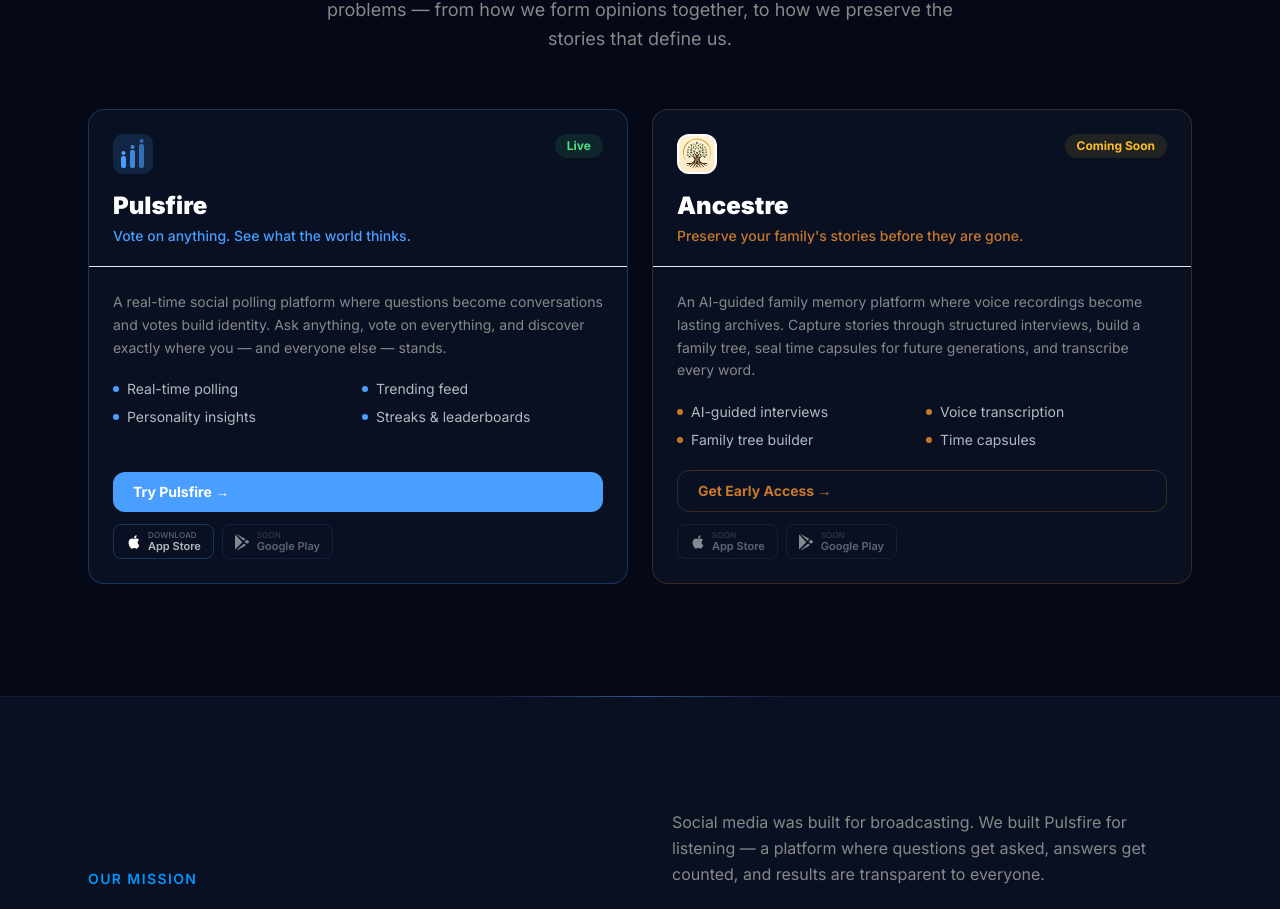
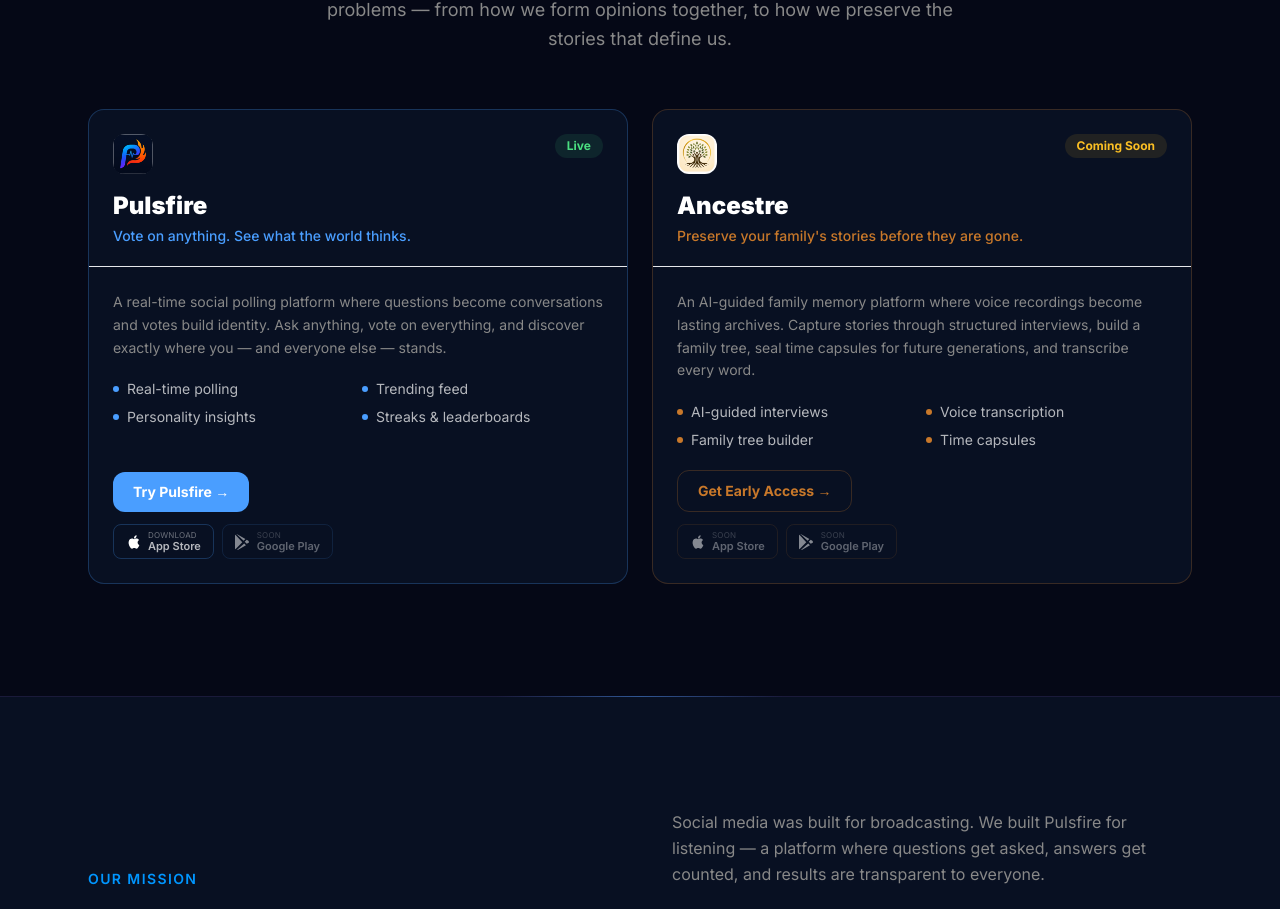
Before and after one commit to Rabs86/pulsesphere-web, a Next.js app: page / in a window 1280 px wide. Shown: the part 3630-4539 px from the top of the page. Built offline with nearby package versions, Linux system fonts and the light colour scheme.

Commit message:
Fix Our Apps CTA button width and update Pulsfire icon
Replace stretched CTA buttons with self-start so they size to content.
Swap placeholder SVG icon for the real Pulsfire logo.

```diff
--- a/app/page.tsx
+++ b/app/page.tsx
@@ -526,15 +526,7 @@
       cta: { label: 'Try Pulsfire', href: 'https://pulsesphere.app', external: true },
       stores: { ios: 'https://apps.apple.com/app/pulsfire/id6765812995', android: null },
       icon: (
-        <svg viewBox="0 0 40 40" className="w-10 h-10" fill="none" xmlns="http://www.w3.org/2000/svg">
-          <rect width="40" height="40" rx="10" fill="rgba(74,158,255,0.15)" />
-          <rect x="8"  y="22" width="5" height="12" rx="2" fill="#4A9EFF" />
-          <rect x="17" y="16" width="5" height="18" rx="2" fill="#4A9EFF" opacity="0.8" />
-          <rect x="26" y="10" width="5" height="24" rx="2" fill="#4A9EFF" opacity="0.6" />
-          <circle cx="10.5" cy="19" r="2" fill="#4A9EFF" />
-          <circle cx="19.5" cy="13" r="2" fill="#4A9EFF" opacity="0.8" />
-          <circle cx="28.5" cy="7"  r="2" fill="#4A9EFF" opacity="0.6" />
-        </svg>
+        <Image src="/pulsfire-icon.png" alt="Pulsfire" width={40} height={40} className="w-10 h-10 rounded-xl" />
       ),
     },
     {
@@ -591,13 +583,13 @@
                 <div className="mt-auto flex flex-col gap-3">
                   {app.cta.external ? (
                     <a href={app.cta.href} target="_blank" rel="noopener noreferrer"
-                      className="inline-flex items-center gap-2 font-bold text-sm px-5 py-2.5 rounded-xl transition-opacity hover:opacity-80"
+                      className="self-start inline-flex items-center gap-2 font-bold text-sm px-5 py-2.5 rounded-xl transition-opacity hover:opacity-80"
                       style={{ backgroundColor: app.accent, color: '#fff' }}>
                       {app.cta.label} →
                     </a>
                   ) : (
                     <button onClick={() => scrollTo('contact')}
-                      className="inline-flex items-center gap-2 font-bold text-sm px-5 py-2.5 rounded-xl border transition-colors hover:opacity-80"
+                      className="self-start inline-flex items-center gap-2 font-bold text-sm px-5 py-2.5 rounded-xl border transition-colors hover:opacity-80"
                       style={{ borderColor: app.accentBorder, color: app.accent }}>
                       {app.cta.label} →
                     </button>
```
Also changed, not shown: public/pulsfire-icon.png (added).
